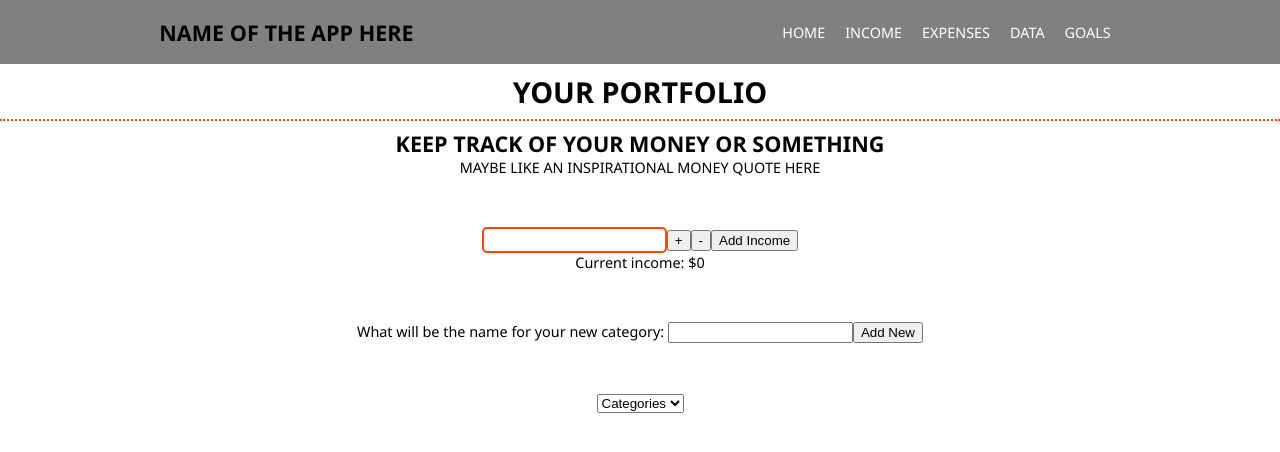
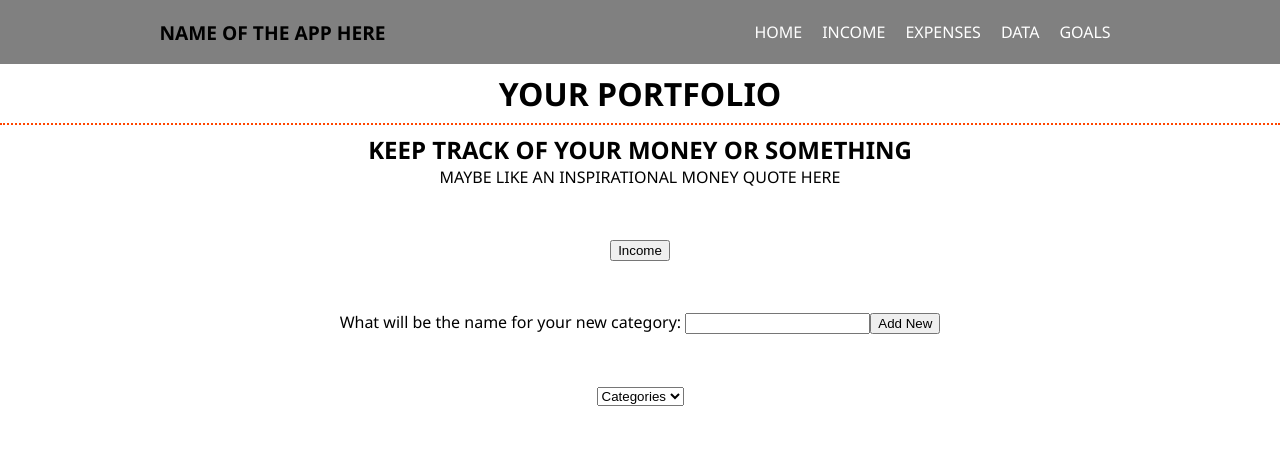
Before and after one commit to Vestigialmars5/finances_app, a React (Create React App) app: page / in a window 1280 px wide. Shown: the top 452 px of the page. Built offline with nearby package versions, Linux system fonts and the light colour scheme.

Commit message:
Finish income input, started toggle

```diff
--- a/src/App.js
+++ b/src/App.js
@@ -11,6 +11,9 @@ const App = () => {
   const [categories,setCategories] = useState(["Categories"]);
   // define the myIncome useState for when we update income
   const [myIncome, setMyIncome] = useState(0);
+  // define the component to show useState
+  const [showComponent, setShowComponent] = useState(false)
+  const [currComponent, setCurrComponent] = useState("Income")
 
   // handle the new category with it as an parameter
   function handleAppCategory(newCategory) {
@@ -23,6 +26,16 @@ const App = () => {
   function handleStoreIncome(incomeAmount) {
     // i think the incomeAmount is passed as the prevIncome and we add the incomeAmount
     setMyIncome(prevIncome => prevIncome + incomeAmount);
+  }
+
+  // toggle between the expenses and income
+  const handleToggleClick = () => {
+    setShowComponent(!showComponent);
+    if (currComponent == "Income"){
+      setCurrComponent("Expenses");
+    } else {
+      setCurrComponent("Income")
+    }
   }
 
 
@@ -51,10 +64,11 @@ const App = () => {
             <p>MAYBE LIKE AN INSPIRATIONAL MONEY QUOTE HERE</p>
           </div>
           <div className='add-income'>
-            <NewIncome onStoreIncome={handleStoreIncome} myIncome={myIncome}/>
+            <button className='toggleComponents' onClick={handleToggleClick}>{currComponent}</button>
+            {showComponent && <NewIncome onStoreIncome={handleStoreIncome} myIncome={myIncome}/>}
           </div>
           <div className="add-categories">
-            <NewExpenses onAddCategory={handleAppCategory}/>
+            {!showComponent && <NewExpenses onAddCategory={handleAppCategory}/>}
           </div>
           <div className='category-dropdwon'>
             <CategoryDropdown categories={categories}/>
--- a/src/components/NewIncome/NewIncome.js
+++ b/src/components/NewIncome/NewIncome.js
@@ -6,8 +6,19 @@ function NewIncome(props) {
   // set the useState for the incomeAmount
   const [incomeAmount, setIncomeAmount] = useState("");
 
+  // handle change of income to stop at 10,000
+  function handleIncomeChange(event) {
+    const incomeValue = event.target.value;
+    const max = 50000;
+    if (incomeValue <= max) {
+      setIncomeAmount(incomeValue)
+    } else {
+      alert("The max is $50,000")
+    }
+  }
+
   // function to store the income if the incomeAmount is more than 0
-  function handleStoringIncome() {
+  function handleAddIncome() {
     if (incomeAmount > 0) {
       // lift it up
       props.onStoreIncome(parseFloat(incomeAmount));
@@ -23,11 +34,12 @@ function NewIncome(props) {
 
   return (
     <>
-      <input className='input-box' type="number" value={incomeAmount} onChange={e => setIncomeAmount(e.target.value)} />
+      <input className='input-box' type="number" value={incomeAmount} onChange={handleIncomeChange} />
       <button className="plus-minus">+</button>
       <button className="plus-minus">-</button>
-      <button className='addIncome' onClick={handleStoringIncome}>Add Income</button>
-      <p>Current income: ${props.myIncome}</p>
+      <button className='addIncome' onClick={handleAddIncome} disabled={incomeAmount <= 0}>Add Income</button>
+      <p>Current income: {props.myIncome.toLocaleString('en-US', { style: 'currency', currency: 'USD' })}</p>
+
     </>
   );
 }
--- a/src/index.css
+++ b/src/index.css
@@ -1,11 +1,11 @@
 body {
   margin: 0;
   font-family: 'Segoe UI', 'Roboto', 'Oxygen','Ubuntu', 'Cantarell', 'Fira Sans', 'Droid Sans', 'Helvetica Neue', sans-serif;
-  font-size: 0.9em;
+  font-size: 16px;
 }
 
 code {
-  font-family: source-code-pro, Menlo, Monaco, Consolas, 'Courier New',
+  font-family: "source-code-pro", "Menlo", "Monaco", "Consolas", 'Courier New',
     monospace;
 }
 
@@ -34,6 +34,7 @@ nav {
 }
 
 nav h1 {
+  font-size: 1.2rem;
   height: fit-content;
   width: fit-content;
   margin: auto 0;
@@ -68,9 +69,9 @@ nav ul li a {
 }
 
 .input-box {
-  text-align: right;
+  text-align: center;
   height: 20px;
   border: 2px solid orangered;
   border-radius: 5px;
-  position: relative;
+  width: 4rem;
 }
```
